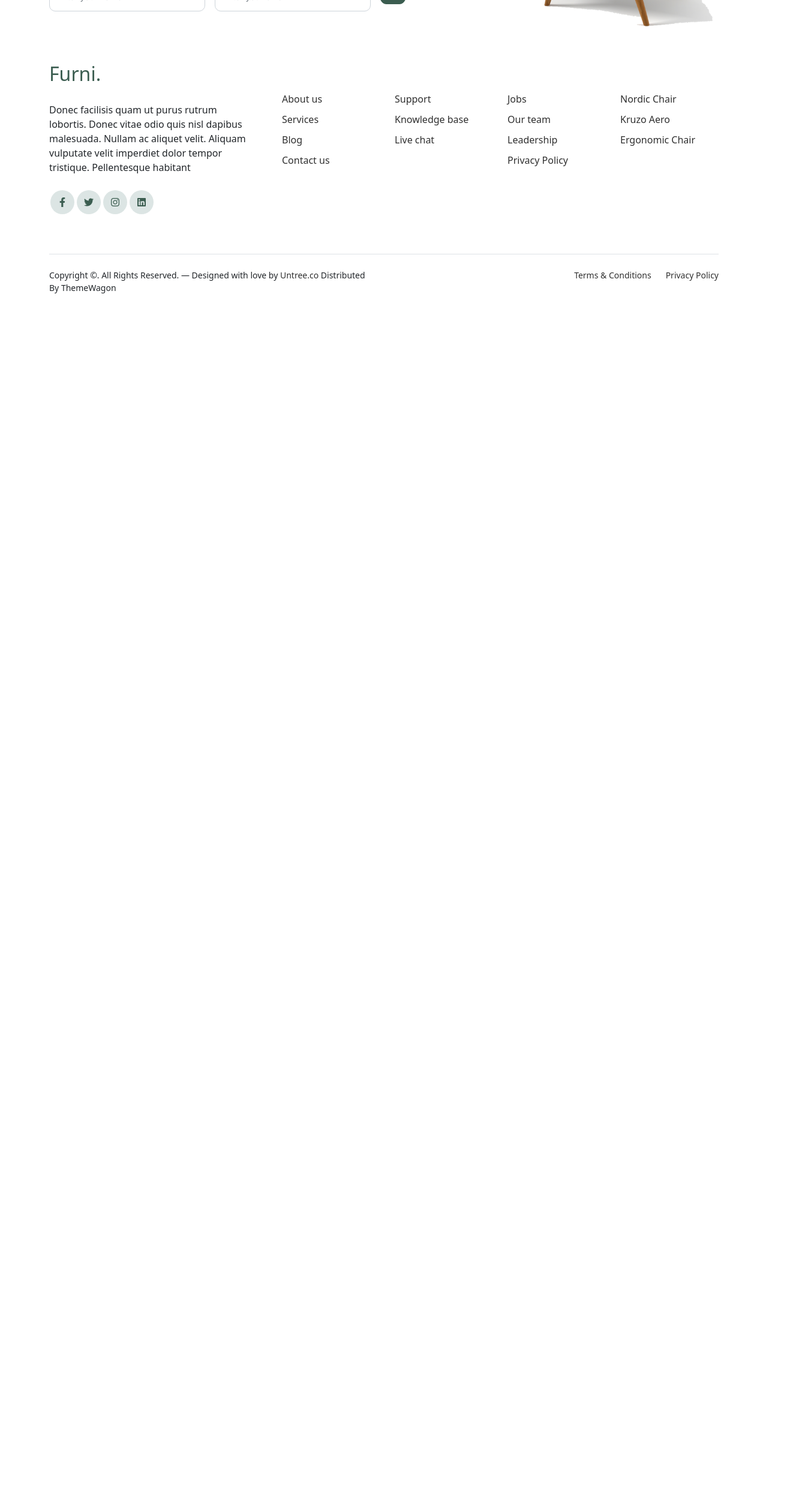
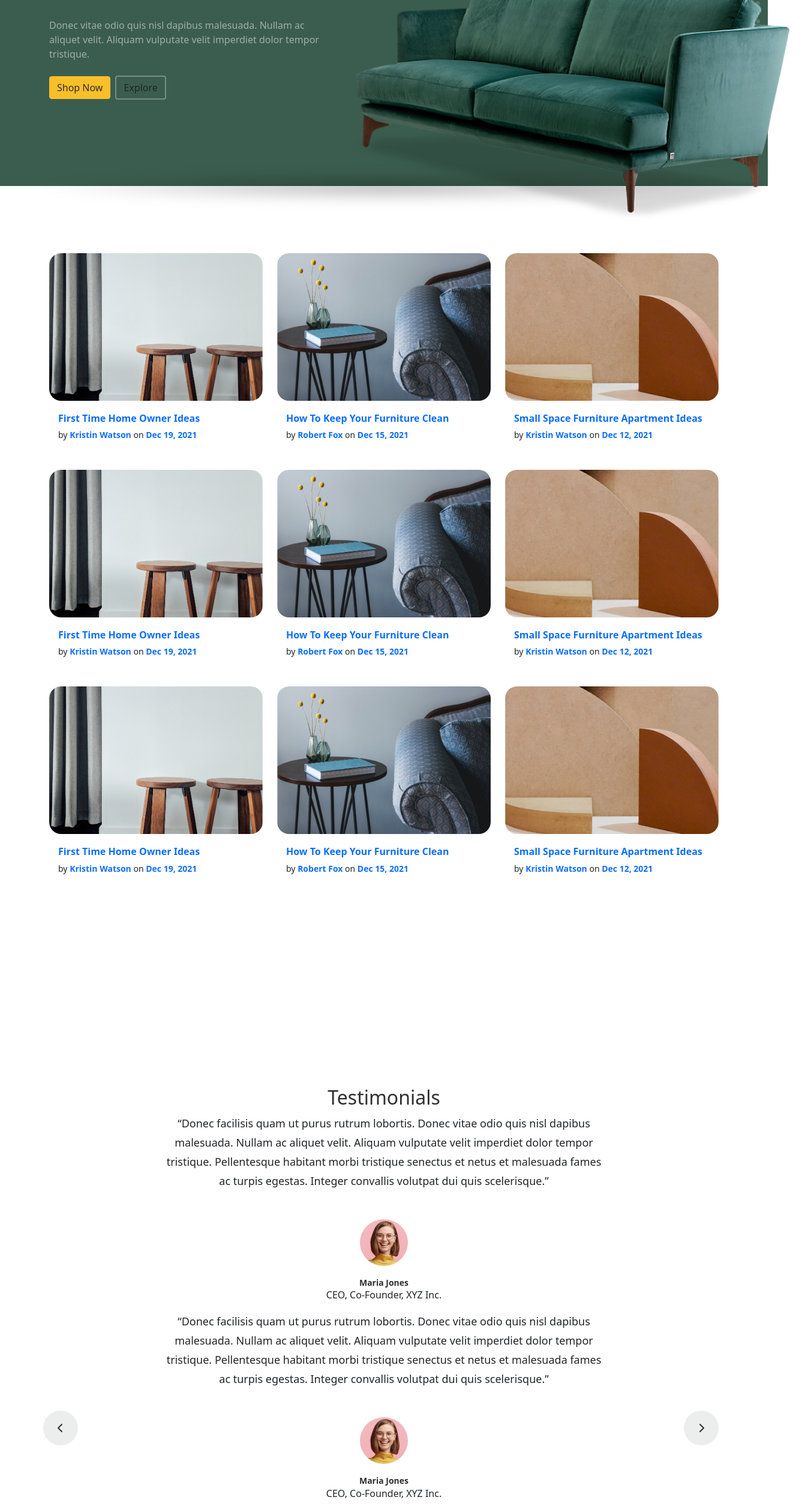
Before and after one commit to Yann5074/GraduationProject, a Vue app in the folder GraduationProjectFrontEnd/: page /design in a window 1280 px wide. Shown: the part 220-2740 px from the top of the page at 60% size, 1337 px wide, since content can reach past the window. Before the commit the page ends 800 px from the top, so only its background shows below. Built offline with nearby package versions, Linux system fonts and the light colour scheme.

Commit message:
新增: 布置靈感頁面[design.vue, app.vue, index.js]

```diff
--- a/GraduationProjectFrontEnd/src/App.vue
+++ b/GraduationProjectFrontEnd/src/App.vue
@@ -26,9 +26,9 @@ const isActive = (path) => route.path === path
 						</li>
 						<li class="nav-item" :class="{ active: isActive('/shop') }"><RouterLink class="nav-link" to="/shop">購物</RouterLink></li>
 						<li class="nav-item" :class="{ active: isActive('/about') }"><RouterLink class="nav-link" to="/about">關於我們</RouterLink></li>
-						<li class="nav-item" :class="{ active: isActive('/service') }"><RouterLink class="nav-link" to="/services">服務</RouterLink></li>
-						<li class="nav-item" :class="{ active: isActive('/blog') }"><RouterLink class="nav-link" to="/blog">Blog</RouterLink></li>
-						<li class="nav-item" :class="{ active: isActive('/Contact') }"><RouterLink class="nav-link" to="/Contact">Contact us</RouterLink></li>
+						<li class="nav-item" :class="{ active: isActive('/service') }"><RouterLink class="nav-link" to="/services">服務項目</RouterLink></li>
+						<li class="nav-item" :class="{ active: isActive('/design') }"><RouterLink class="nav-link" to="/design">布置靈感</RouterLink></li>
+						<li class="nav-item" :class="{ active: isActive('/Contact') }"><RouterLink class="nav-link" to="/Contact">聯絡我們</RouterLink></li>
 					</ul>
 
 					<ul class="custom-navbar-cta navbar-nav mb-2 mb-md-0 ms-5">
--- a/GraduationProjectFrontEnd/src/router/index.js
+++ b/GraduationProjectFrontEnd/src/router/index.js
@@ -29,6 +29,11 @@ const router = createRouter({
       name: 'services',
       component: () => import('../views/Services.vue'),
     },
+    {
+      path: '/design',
+      name: 'design',
+      component: () => import('../views/Design.vue'),
+    },
   ],
 })
 
--- /dev/null
+++ b/GraduationProjectFrontEnd/src/views/Design.vue
@@ -0,0 +1,241 @@
+<script setup>
+
+</script>
+
+<template>
+<!-- Start Hero Section -->
+    <div class="hero">
+    	<div class="container">
+    		<div class="row justify-content-between">
+    			<div class="col-lg-5">
+    				<div class="intro-excerpt">
+    					<h1>Blog</h1>
+    					<p class="mb-4">Donec vitae odio quis nisl dapibus malesuada. Nullam ac aliquet velit. Aliquam vulputate velit imperdiet dolor tempor tristique.</p>
+    					<p><a href="" class="btn btn-secondary me-2">Shop Now</a><a href="#" class="btn btn-white-outline">Explore</a></p>
+    				</div>
+    			</div>
+    			<div class="col-lg-7">
+    				<div class="hero-img-wrap">
+    					<img src="../../public/asset/images/couch.png" class="img-fluid">
+    				</div>
+    			</div>
+    		</div>
+    	</div>
+    </div>
+<!-- End Hero Section -->
+
+<!-- Start Blog Section -->
+		<div class="blog-section">
+			<div class="container">
+				<div class="row">
+					<div class="col-12 col-sm-6 col-md-4 mb-5">
+						<div class="post-entry">
+							<a href="#" class="post-thumbnail"><img src="../../public/asset/images/post-1.jpg" alt="Image" class="img-fluid"></a>
+							<div class="post-content-entry">
+								<h3><a href="#">First Time Home Owner Ideas</a></h3>
+								<div class="meta">
+									<span>by <a href="#">Kristin Watson</a></span> <span>on <a href="#">Dec 19, 2021</a></span>
+								</div>
+							</div>
+						</div>
+					</div>
+
+					<div class="col-12 col-sm-6 col-md-4 mb-5">
+						<div class="post-entry">
+							<a href="#" class="post-thumbnail"><img src="../../public/asset/images/post-2.jpg" alt="Image" class="img-fluid"></a>
+							<div class="post-content-entry">
+								<h3><a href="#">How To Keep Your Furniture Clean</a></h3>
+								<div class="meta">
+									<span>by <a href="#">Robert Fox</a></span> <span>on <a href="#">Dec 15, 2021</a></span>
+								</div>
+							</div>
+						</div>
+					</div>
+
+					<div class="col-12 col-sm-6 col-md-4 mb-5">
+						<div class="post-entry">
+							<a href="#" class="post-thumbnail"><img src="../../public/asset/images/post-3.jpg" alt="Image" class="img-fluid"></a>
+							<div class="post-content-entry">
+								<h3><a href="#">Small Space Furniture Apartment Ideas</a></h3>
+								<div class="meta">
+									<span>by <a href="#">Kristin Watson</a></span> <span>on <a href="#">Dec 12, 2021</a></span>
+								</div>
+							</div>
+						</div>
+					</div>
+
+					<div class="col-12 col-sm-6 col-md-4 mb-5">
+						<div class="post-entry">
+							<a href="#" class="post-thumbnail"><img src="../../public/asset/images/post-1.jpg" alt="Image" class="img-fluid"></a>
+							<div class="post-content-entry">
+								<h3><a href="#">First Time Home Owner Ideas</a></h3>
+								<div class="meta">
+									<span>by <a href="#">Kristin Watson</a></span> <span>on <a href="#">Dec 19, 2021</a></span>
+								</div>
+							</div>
+						</div>
+					</div>
+
+					<div class="col-12 col-sm-6 col-md-4 mb-5">
+						<div class="post-entry">
+							<a href="#" class="post-thumbnail"><img src="../../public/asset/images/post-2.jpg" alt="Image" class="img-fluid"></a>
+							<div class="post-content-entry">
+								<h3><a href="#">How To Keep Your Furniture Clean</a></h3>
+								<div class="meta">
+									<span>by <a href="#">Robert Fox</a></span> <span>on <a href="#">Dec 15, 2021</a></span>
+								</div>
+							</div>
+						</div>
+					</div>
+
+					<div class="col-12 col-sm-6 col-md-4 mb-5">
+						<div class="post-entry">
+							<a href="#" class="post-thumbnail"><img src="../../public/asset/images/post-3.jpg" alt="Image" class="img-fluid"></a>
+							<div class="post-content-entry">
+								<h3><a href="#">Small Space Furniture Apartment Ideas</a></h3>
+								<div class="meta">
+									<span>by <a href="#">Kristin Watson</a></span> <span>on <a href="#">Dec 12, 2021</a></span>
+								</div>
+							</div>
+						</div>
+					</div>
+
+					<div class="col-12 col-sm-6 col-md-4 mb-5">
+						<div class="post-entry">
+							<a href="#" class="post-thumbnail"><img src="../../public/asset/images/post-1.jpg" alt="Image" class="img-fluid"></a>
+							<div class="post-content-entry">
+								<h3><a href="#">First Time Home Owner Ideas</a></h3>
+								<div class="meta">
+									<span>by <a href="#">Kristin Watson</a></span> <span>on <a href="#">Dec 19, 2021</a></span>
+								</div>
+							</div>
+						</div>
+					</div>
+
+					<div class="col-12 col-sm-6 col-md-4 mb-5">
+						<div class="post-entry">
+							<a href="#" class="post-thumbnail"><img src="../../public/asset/images/post-2.jpg" alt="Image" class="img-fluid"></a>
+							<div class="post-content-entry">
+								<h3><a href="#">How To Keep Your Furniture Clean</a></h3>
+								<div class="meta">
+									<span>by <a href="#">Robert Fox</a></span> <span>on <a href="#">Dec 15, 2021</a></span>
+								</div>
+							</div>
+						</div>
+					</div>
+
+					<div class="col-12 col-sm-6 col-md-4 mb-5">
+						<div class="post-entry">
+							<a href="#" class="post-thumbnail"><img src="../../public/asset/images/post-3.jpg" alt="Image" class="img-fluid"></a>
+							<div class="post-content-entry">
+								<h3><a href="#">Small Space Furniture Apartment Ideas</a></h3>
+								<div class="meta">
+									<span>by <a href="#">Kristin Watson</a></span> <span>on <a href="#">Dec 12, 2021</a></span>
+								</div>
+							</div>
+						</div>
+					</div>
+
+				</div>
+			</div>
+		</div>
+<!-- End Blog Section -->
+
+<!-- Start Testimonial Slider -->
+		<div class="testimonial-section before-footer-section">
+			<div class="container">
+				<div class="row">
+					<div class="col-lg-7 mx-auto text-center">
+						<h2 class="section-title">Testimonials</h2>
+					</div>
+				</div>
+
+				<div class="row justify-content-center">
+					<div class="col-lg-12">
+						<div class="testimonial-slider-wrap text-center">
+
+							<div id="testimonial-nav">
+								<span class="prev" data-controls="prev"><span class="fa fa-chevron-left"></span></span>
+								<span class="next" data-controls="next"><span class="fa fa-chevron-right"></span></span>
+							</div>
+
+							<div class="testimonial-slider">
+
+								<div class="item">
+									<div class="row justify-content-center">
+										<div class="col-lg-8 mx-auto">
+
+											<div class="testimonial-block text-center">
+												<blockquote class="mb-5">
+													<p>&ldquo;Donec facilisis quam ut purus rutrum lobortis. Donec vitae odio quis nisl dapibus malesuada. Nullam ac aliquet velit. Aliquam vulputate velit imperdiet dolor tempor tristique. Pellentesque habitant morbi tristique senectus et netus et malesuada fames ac turpis egestas. Integer convallis volutpat dui quis scelerisque.&rdquo;</p>
+												</blockquote>
+
+												<div class="author-info">
+													<div class="author-pic">
+														<img src="../../public/asset/images/person-1.png" alt="Maria Jones" class="img-fluid">
+													</div>
+													<h3 class="font-weight-bold">Maria Jones</h3>
+													<span class="position d-block mb-3">CEO, Co-Founder, XYZ Inc.</span>
+												</div>
+											</div>
+
+										</div>
+									</div>
+								</div>
+								<!-- END item -->
+
+								<div class="item">
+									<div class="row justify-content-center">
+										<div class="col-lg-8 mx-auto">
+
+											<div class="testimonial-block text-center">
+												<blockquote class="mb-5">
+													<p>&ldquo;Donec facilisis quam ut purus rutrum lobortis. Donec vitae odio quis nisl dapibus malesuada. Nullam ac aliquet velit. Aliquam vulputate velit imperdiet dolor tempor tristique. Pellentesque habitant morbi tristique senectus et netus et malesuada fames ac turpis egestas. Integer convallis volutpat dui quis scelerisque.&rdquo;</p>
+												</blockquote>
+
+												<div class="author-info">
+													<div class="author-pic">
+														<img src="../../public/asset/images/person-1.png" alt="Maria Jones" class="img-fluid">
+													</div>
+													<h3 class="font-weight-bold">Maria Jones</h3>
+													<span class="position d-block mb-3">CEO, Co-Founder, XYZ Inc.</span>
+												</div>
+											</div>
+
+										</div>
+									</div>
+								</div>
+								<!-- END item -->
+
+								<div class="item">
+									<div class="row justify-content-center">
+										<div class="col-lg-8 mx-auto">
+
+											<div class="testimonial-block text-center">
+												<blockquote class="mb-5">
+													<p>&ldquo;Donec facilisis quam ut purus rutrum lobortis. Donec vitae odio quis nisl dapibus malesuada. Nullam ac aliquet velit. Aliquam vulputate velit imperdiet dolor tempor tristique. Pellentesque habitant morbi tristique senectus et netus et malesuada fames ac turpis egestas. Integer convallis volutpat dui quis scelerisque.&rdquo;</p>
+												</blockquote>
+
+												<div class="author-info">
+													<div class="author-pic">
+														<img src="../../public/asset/images/person-1.png" alt="Maria Jones" class="img-fluid">
+													</div>
+													<h3 class="font-weight-bold">Maria Jones</h3>
+													<span class="position d-block mb-3">CEO, Co-Founder, XYZ Inc.</span>
+												</div>
+											</div>
+
+										</div>
+									</div>
+								</div>
+								<!-- END item -->
+
+							</div>
+
+						</div>
+					</div>
+				</div>
+			</div>
+		</div>
+<!-- End Testimonial Slider -->
+</template>
```
